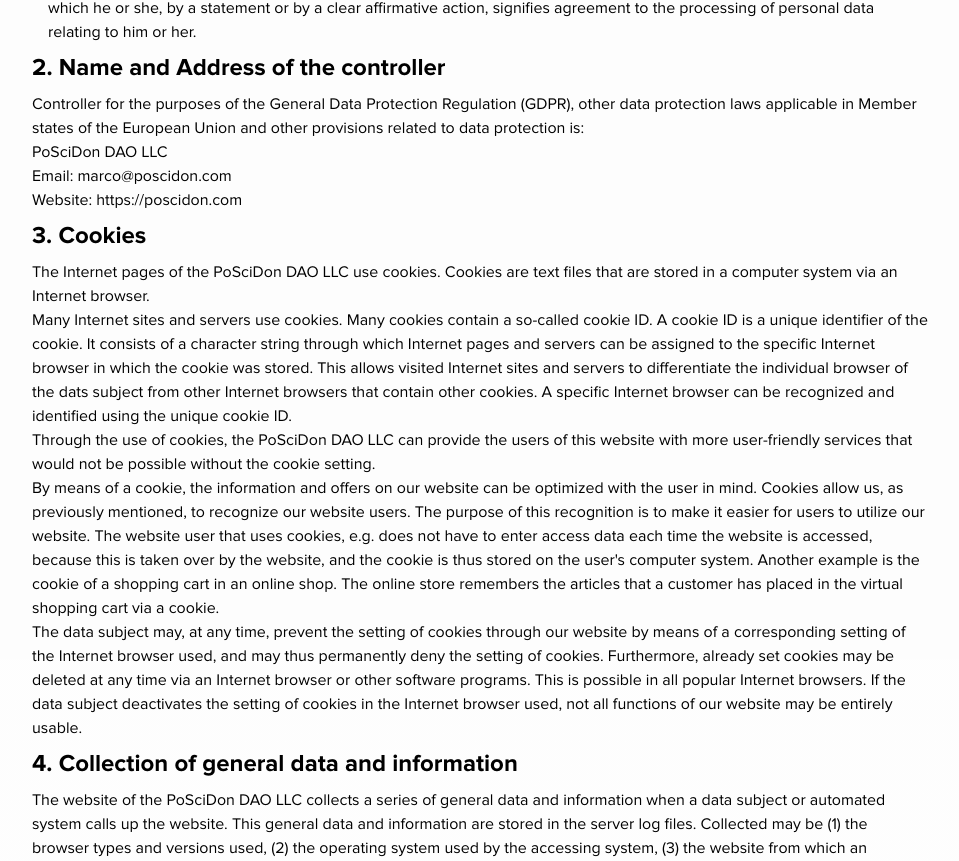
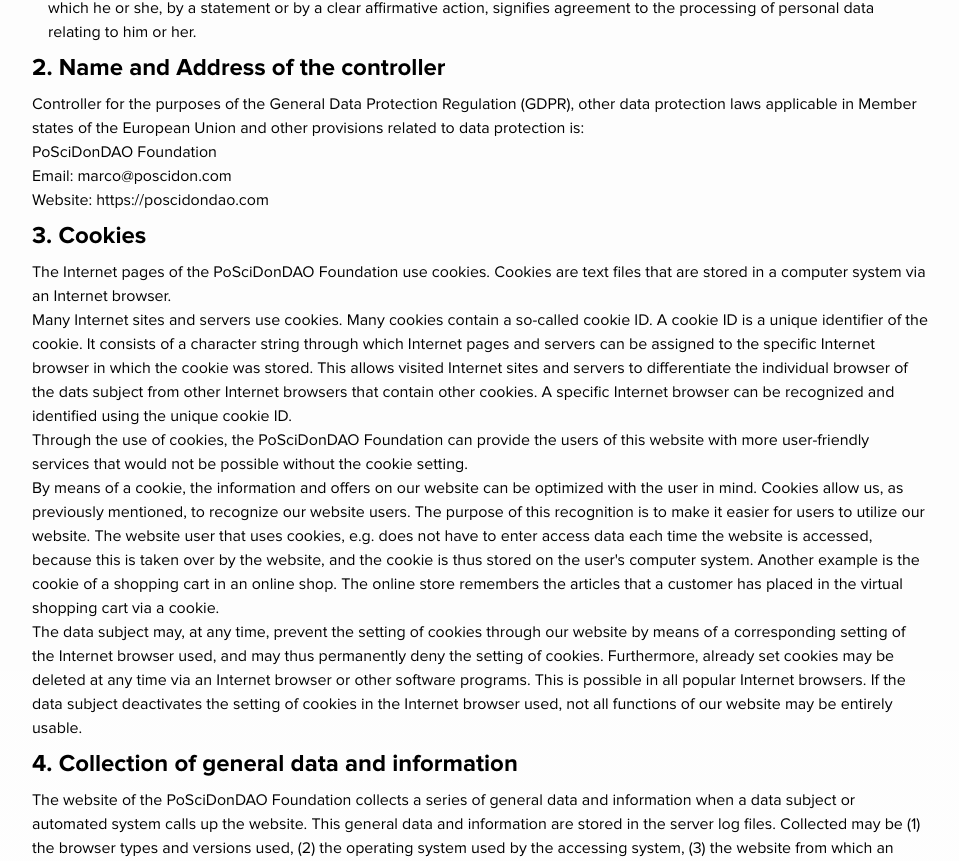
Before and after one commit to poscidon-ecosystem/poscidon_website, a Next.js app: page /privacy-policy in a window 1280 px wide. Shown: the part 1936-2797 px from the top of the page, without its empty margins (160-1119 px from the left). Built offline with nearby package versions, Linux system fonts and the light colour scheme.

Commit message:
update privacy policy

```diff
--- a/src/app/privacy-policy/page.tsx
+++ b/src/app/privacy-policy/page.tsx
@@ -43,7 +43,7 @@
       <p>
         We are very delighted that you have shown interest in our enterprise.
         Data protection is of a particularly high priority for the management of
-        the PoSciDon DAO LLC. The use of the Internet pages of the PoSciDon DAO
+        the PoSciDonDAO Foundation. The use of the Internet pages of the PoSciDon DAO
         LLC is possible without any indication of personal data; however, if a
         data subject wants to use special enterprise services via our website,
         processing of personal data could become necessary. If the processing of
@@ -56,7 +56,7 @@
         address, or telephone number of a data subject shall always be in line
         with the General Data Protection Regulation (GDPR), and in accordance
         with the country-specific data protection regulations applicable to the
-        PoSciDon DAO LLC. By means of this data protection declaration, our
+        PoSciDonDAO Foundation. By means of this data protection declaration, our
         enterprise would like to inform the general public of the nature, scope,
         and purpose of the personal data we collect, use and process.
         Furthermore, data subjects are informed, by means of this data
@@ -64,7 +64,7 @@
       </p>
 
       <p>
-        As the controller, the PoSciDon DAO LLC has implemented numerous
+        As the controller, the PoSciDonDAO Foundation has implemented numerous
         technical and organizational measures to ensure the most complete
         protection of personal data processed through this website. However,
         Internet-based data transmissions may in principle have security gaps,
@@ -75,7 +75,7 @@
 
       <h2 className="py-2 font-proximaBold text-2xl ">1. Definitions</h2>
       <p>
-        The data protection declaration of the PoSciDon DAO LLC is based on the
+        The data protection declaration of the PoSciDonDAO Foundation is based on the
         terms used by the European legislator for the adoption of the General
         Data Protection Regulation (GDPR). Our data protection declaration
         should be legible and understandable for the general public, as well as
@@ -212,13 +212,13 @@
         European Union and other provisions related to data protection is:
       </p>
 
-      <p>PoSciDon DAO LLC</p>
+      <p>PoSciDonDAO Foundation</p>
       <p>Email: marco@poscidon.com</p>
-      <p>Website: https://poscidon.com</p>
+      <p>Website: https://poscidondao.com</p>
 
       <h2 className="py-2 font-proximaBold text-2xl ">3. Cookies</h2>
       <p>
-        The Internet pages of the PoSciDon DAO LLC use cookies. Cookies are text
+        The Internet pages of the PoSciDonDAO Foundation use cookies. Cookies are text
         files that are stored in a computer system via an Internet browser.
       </p>
 
@@ -234,7 +234,7 @@
       </p>
 
       <p>
-        Through the use of cookies, the PoSciDon DAO LLC can provide the users
+        Through the use of cookies, the PoSciDonDAO Foundation can provide the users
         of this website with more user-friendly services that would not be
         possible without the cookie setting.
       </p>
@@ -265,7 +265,7 @@
 
       <h2 className="py-2 font-proximaBold text-2xl ">4. Collection of general data and information</h2>
       <p>
-        The website of the PoSciDon DAO LLC collects a series of general data
+        The website of the PoSciDonDAO Foundation collects a series of general data
         and information when a data subject or automated system calls up the
         website. This general data and information are stored in the server log
         files. Collected may be (1) the browser types and versions used, (2) the
@@ -279,14 +279,14 @@
       </p>
 
       <p>
-        When using these general data and information, the PoSciDon DAO LLC does
+        When using these general data and information, the PoSciDonDAO Foundation does
         not draw any conclusions about the data subject. Rather, this
         information is needed to (1) deliver the content of our website
         correctly, (2) optimize the content of our website as well as its
         advertisement, (3) ensure the long-term viability of our information
         technology systems and website technology, and (4) provide law
         enforcement authorities with the information necessary for criminal
-        prosecution in case of a cyber-attack. Therefore, the PoSciDon DAO LLC
+        prosecution in case of a cyber-attack. Therefore, the PoSciDonDAO Foundation
         analyzes anonymously collected data and information statistically, with
         the aim of increasing the data protection and data security of our
         enterprise, and to ensure an optimal level of protection for the
@@ -296,14 +296,14 @@
 
       <h2 className="py-2 font-proximaBold text-2xl ">5. Subscription to our newsletters</h2>
       <p>
-        On the website of the PoSciDon DAO LLC, users are given the opportunity
+        On the website of the PoSciDonDAO Foundation, users are given the opportunity
         to subscribe to our enterprise's newsletter. The input mask used for
         this purpose determines what personal data are transmitted, as well as
         when the newsletter is ordered from the controller.
       </p>
 
       <p>
-        The PoSciDon DAO LLC informs its customers and business partners
+        The PoSciDonDAO Foundation informs its customers and business partners
         regularly by means of a newsletter about enterprise offers. The
         enterprise's newsletter may only be received by the data subject if (1)
         the data subject has a valid e-mail address and (2) the data subject
@@ -345,12 +345,12 @@
 
       <h2 className="py-2 font-proximaBold text-2xl">6. Newsletter-Tracking</h2>
       <p>
-        The newsletter of the PoSciDon DAO LLC contains so-called tracking
+        The newsletter of the PoSciDonDAO Foundation contains so-called tracking
         pixels. A tracking pixel is a miniature graphic embedded in such
         e-mails, which are sent in HTML format to enable log file recording and
         analysis. This allows a statistical analysis of the success or failure
         of online marketing campaigns. Based on the embedded tracking pixel, the
-        PoSciDon DAO LLC may see if and when an e-mail was opened by a data
+        PoSciDonDAO Foundation may see if and when an e-mail was opened by a data
         subject, and which links in the e-mail were called up by data subjects.
       </p>
 
@@ -363,13 +363,13 @@
         subjects are at any time entitled to revoke the respective separate
         declaration of consent issued by means of the double-opt-in procedure.
         After a revocation, these personal data will be deleted by the
-        controller. The PoSciDon DAO LLC automatically regards a withdrawal from
+        controller. The PoSciDonDAO Foundation automatically regards a withdrawal from
         the receipt of the newsletter as a revocation.
       </p>
 
       <h2 className="py-2 font-proximaBold text-2xl">7. Contact possibility via the website </h2>
       <p>
-        The website of the PoSciDon DAO LLC contains information that enables a
+        The website of the PoSciDonDAO Foundation contains information that enables a
         quick electronic contact to our enterprise, as well as direct
         communication with us, which also includes a general address of the
         so-called electronic mail (e-mail address). If a data subject contacts
@@ -527,8 +527,8 @@
           <p>
             If one of the aforementioned reasons applies, and a data subject
             wishes to request the erasure of personal data stored by the
-            PoSciDon DAO LLC, he or she may, at any time, contact any employee
-            of the controller. An employee of PoSciDon DAO LLC shall promptly
+            PoSciDonDAO Foundation, he or she may, at any time, contact any employee
+            of the controller. An employee of PoSciDonDAO Foundation shall promptly
             ensure that the erasure request is complied with immediately.
           </p>
 
@@ -540,7 +540,7 @@
             measures, to inform other controllers processing the personal data
             that the data subject has requested erasure by such controllers of
             any links to, or copy or replication of, those personal data, as far
-            as processing is not required. An employees of the PoSciDon DAO LLC
+            as processing is not required. An employees of the PoSciDonDAO Foundation
             will arrange the necessary measures in individual cases.
           </p>
         </li>
@@ -577,8 +577,8 @@
           <p>
             If one of the aforementioned conditions is met, and a data subject
             wishes to request the restriction of the processing of personal data
-            stored by the PoSciDon DAO LLC, he or she may at any time contact
-            any employee of the controller. The employee of the PoSciDon DAO LLC
+            stored by the PoSciDonDAO Foundation, he or she may at any time contact
+            any employee of the controller. The employee of the PoSciDonDAO Foundation
             will arrange the restriction of the processing.{' '}
           </p>
         </li>
@@ -610,7 +610,7 @@
 
           <p>
             In order to assert the right to data portability, the data subject
-            may at any time contact any employee of the PoSciDon DAO LLC.
+            may at any time contact any employee of the PoSciDonDAO Foundation.
           </p>
         </li>
         <li>
@@ -624,7 +624,7 @@
           </p>
 
           <p>
-            The PoSciDon DAO LLC shall no longer process the personal data in
+            The PoSciDonDAO Foundation shall no longer process the personal data in
             the event of the objection, unless we can demonstrate compelling
             legitimate grounds for the processing which override the interests,
             rights and freedoms of the data subject, or for the establishment,
@@ -632,20 +632,20 @@
           </p>
 
           <p>
-            If the PoSciDon DAO LLC processes personal data for direct marketing
+            If the PoSciDonDAO Foundation processes personal data for direct marketing
             purposes, the data subject shall have the right to object at any
             time to processing of personal data concerning him or her for such
             marketing. This applies to profiling to the extent that it is
             related to such direct marketing. If the data subject objects to the
-            PoSciDon DAO LLC to the processing for direct marketing purposes,
-            the PoSciDon DAO LLC will no longer process the personal data for
+            PoSciDonDAO Foundation to the processing for direct marketing purposes,
+            the PoSciDonDAO Foundation will no longer process the personal data for
             these purposes.
           </p>
 
           <p>
             In addition, the data subject has the right, on grounds relating to
             his or her particular situation, to object to processing of personal
-            data concerning him or her by the PoSciDon DAO LLC for scientific or
+            data concerning him or her by the PoSciDonDAO Foundation for scientific or
             historical research purposes, or for statistical purposes pursuant
             to Article 89(1) of the GDPR, unless the processing is necessary for
             the performance of a task carried out for reasons of public
@@ -654,7 +654,7 @@
 
           <p>
             In order to exercise the right to object, the data subject may
-            contact any employee of the PoSciDon DAO LLC. In addition, the data
+            contact any employee of the PoSciDonDAO Foundation. In addition, the data
             subject is free in the context of the use of information society
             services, and notwithstanding Directive 2002/58/EC, to use his or
             her right to object by automated means using technical
@@ -681,7 +681,7 @@
             If the decision (1) is necessary for entering into, or the
             performance of, a contract between the data subject and a data
             controller, or (2) it is based on the data subject's explicit
-            consent, the PoSciDon DAO LLC shall implement suitable measures to
+            consent, the PoSciDonDAO Foundation shall implement suitable measures to
             safeguard the data subject's rights and freedoms and legitimate
             interests, at least the right to obtain human intervention on the
             part of the controller, to express his or her point of view and
@@ -691,7 +691,7 @@
           <p>
             If the data subject wishes to exercise the rights concerning
             automated individual decision-making, he or she may, at any time,
-            contact any employee of the PoSciDon DAO LLC.
+            contact any employee of the PoSciDonDAO Foundation.
           </p>
         </li>
         <li>
@@ -705,7 +705,7 @@
           <p>
             If the data subject wishes to exercise the right to withdraw the
             consent, he or she may, at any time, contact any employee of the
-            PoSciDon DAO LLC.
+            PoSciDonDAO Foundation.
           </p>
         </li>
       </ul>
```
